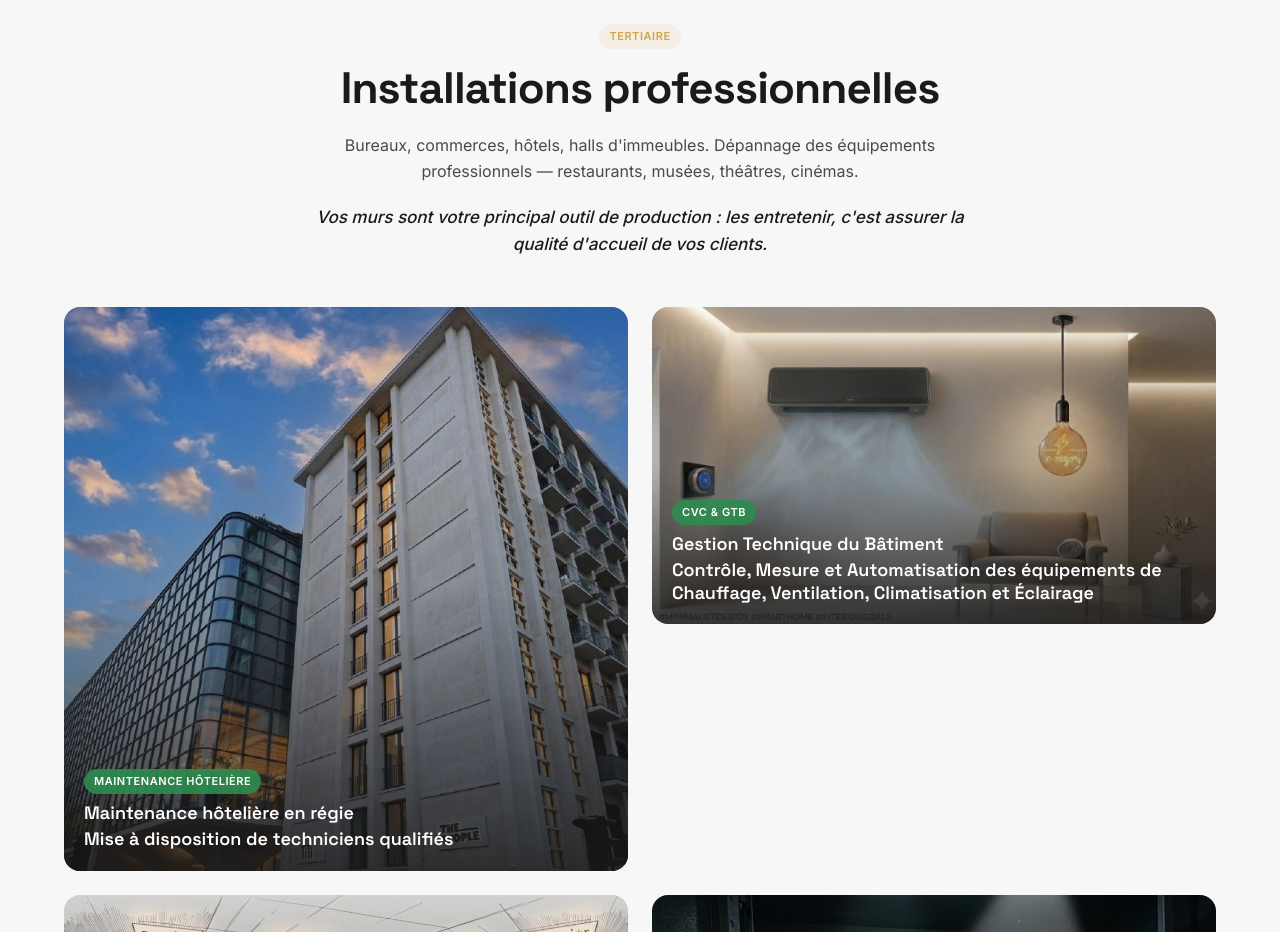
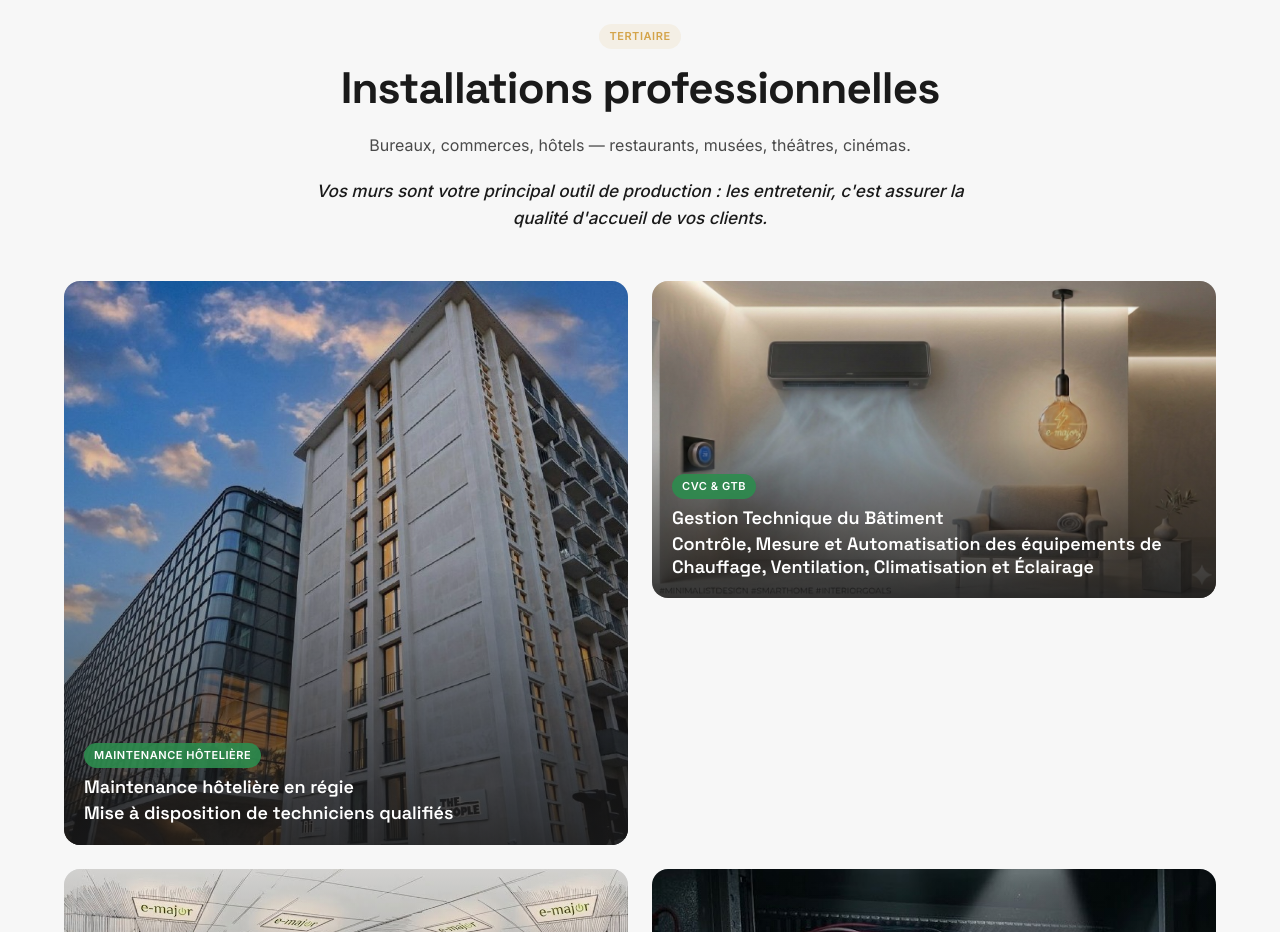
Before and after one commit to PHT001/emajor-site, a Next.js app: page / in a window 1280 px wide. Shown: the part 4740-5672 px from the top of the page. Built offline with nearby package versions, Linux system fonts and the light colour scheme.

Commit message:
content(installations): trim Tertiaire desc to 'Bureaux, commerces, hôtels — restaurants…'

```diff
--- a/components/Installations.tsx
+++ b/components/Installations.tsx
@@ -212,8 +212,7 @@ export default function Installations() {
             Installations professionnelles
           </h2>
           <p className="text-gray-text text-[14px] sm:text-[16px] leading-relaxed">
-            Bureaux, commerces, hôtels, halls d&apos;immeubles. Dépannage des
-            équipements professionnels — restaurants, musées, théâtres, cinémas.
+            Bureaux, commerces, hôtels — restaurants, musées, théâtres, cinémas.
           </p>
           <p className="mt-4 sm:mt-5 text-dark text-[14px] sm:text-[17px] leading-relaxed font-medium italic">
             Vos murs sont votre principal outil de production : les entretenir,
```
